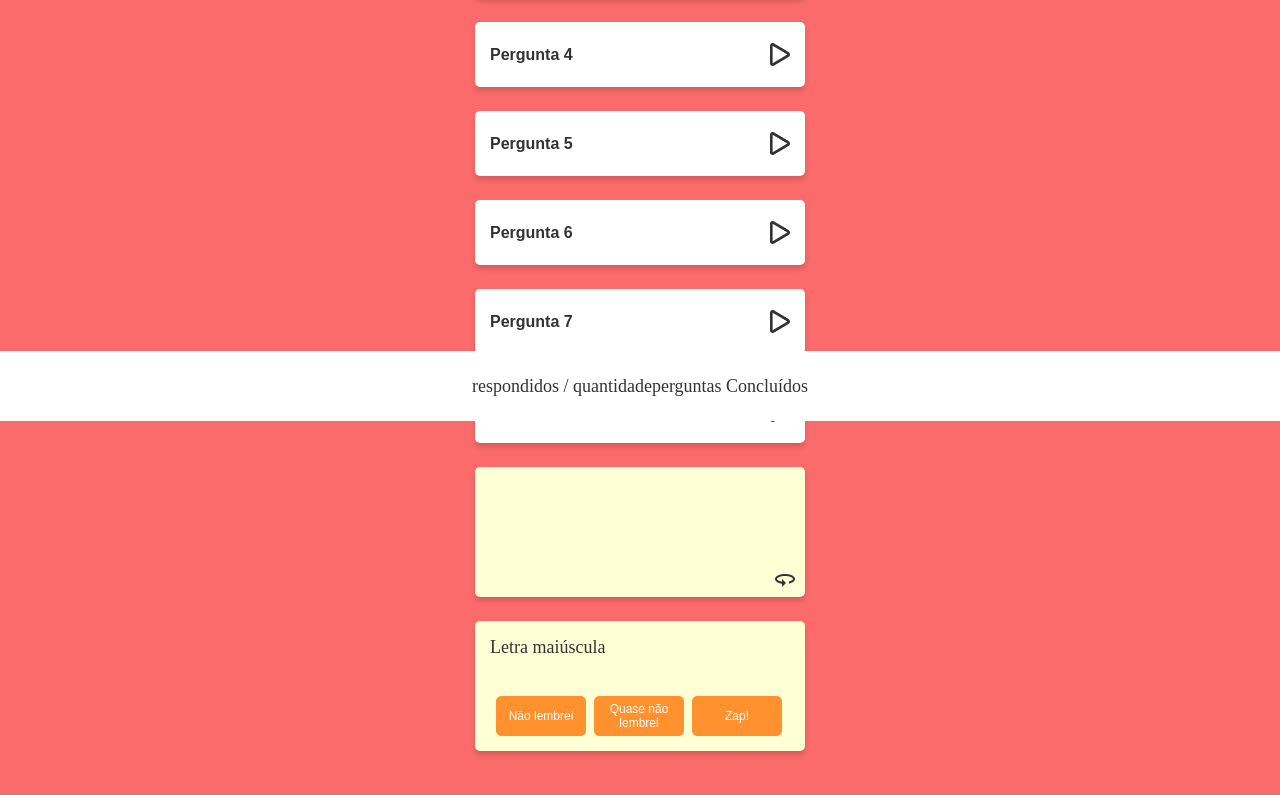
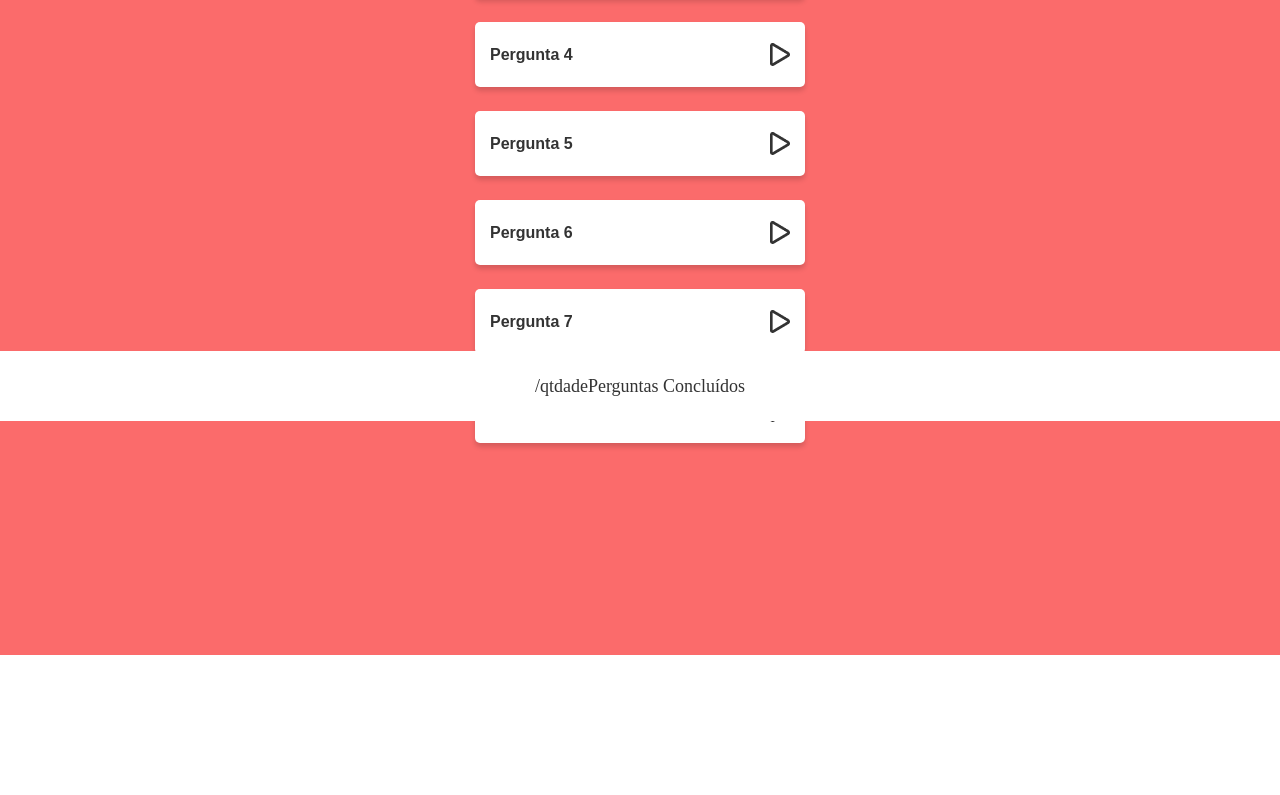
Before and after one commit to rirum/projeto9-zaprecall, a React (Create React App) app: page / in a window 1280 px wide. Shown: the part 379-1174 px from the top of the page. After the commit the page ends 1034 px from the top, so only its background shows below. Built offline with nearby package versions, Linux system fonts and the light colour scheme; a web font is replaced by a local one.

Commit message:
perguntas

```diff
--- a/src/components/Card.js
+++ b/src/components/Card.js
@@ -1,12 +1,24 @@
 import styled from "styled-components";
-import setaVirar from "../assets/seta_virar.png"
-import setaPlay from "../assets/seta_play.png"
+import React from "react";
+import setaVirar from "../assets/seta_virar.png";
+import setaPlay from "../assets/seta_play.png";
 import perguntas from "../perguntas";
-import React from "react";
 
 
 
-export default function PerguntaAberta(){
+
+export default function Card({statusJogo,respondidos, setRespondidos,cartaAberta, setCartaAberta}){
+
+
+
+ function abreCartao(carta){
+
+   const cartas = [cartaAberta, perguntas.question]
+   setCartaAberta(cartas);
+   console.log(cartas);
+
+    }
+
 
     return (
        <>
@@ -14,15 +26,17 @@ export default function PerguntaAberta(){
             {perguntas.map ((pergunta) => (
             <StyledPerguntaFechada>
             <p>Pergunta {pergunta.id}</p>
-            <img src={setaPlay} alt="seta"/>
+            <img src={setaPlay} onClick={()=>abreCartao()} alt="seta"/>
             </StyledPerguntaFechada>
             ))}
+            {perguntas.map((pergunta) =>(
+            <StyledPerguntaAberta
 
-            <StyledPerguntaAberta>
-            <p></p>
+            >
+            <p>{pergunta.question}</p>
             <img src={setaVirar}/>
             </StyledPerguntaAberta>
-
+          ))}
             <StyledPerguntaAberta>
             <p>Letra maiúscula</p>
             <StyledBotoes>
@@ -58,12 +72,7 @@ margin-left: 6px;
       align-items: center;
       justify-content: center;
       text-align: center;
-      /* Você vai precisar trocar a cor dos botões e alguns textos!
-      VERDE = "#2FBE34"
-      AMARELO = "#FF922E"
-      VERMELHO = "#FF3030"
-      CINZA = "#333333"
-    */
+
     }
 `
 
@@ -82,7 +91,8 @@ const StyledPerguntaAberta = styled.div`
   line-height: 22px;
   color: #333333;
   position: relative;
-  display: flex;
+  display: ${props => (props.clicked ? 'flex' : 'none')};
+
   flex-direction: column;
   justify-content: space-between;
      img{
--- a/src/components/Footer.js
+++ b/src/components/Footer.js
@@ -1,10 +1,10 @@
 import styled from "styled-components";
 import React from "react";
 
-export default function Footer(){
+export default function Footer({respondidos}){
     return(
        <StyledFooter>
-        <p>respondidos / quantidadeperguntas Concluídos</p>
+        <p>{respondidos}/qtdadePerguntas Concluídos</p>
        </StyledFooter>
     );
 }
--- a/src/components/ZapRecall.js
+++ b/src/components/ZapRecall.js
@@ -8,7 +8,24 @@ import React from "react";
 
 
 
-export default function ZapRecall() {
+export default function ZapRecall(props) {
+
+    const [respondidos, setRespondidos] = React.useState([]);
+    const [cartaAberta, setCartaAberta] = React.useState([]);
+    const [mostrarCarta, setMostrarCarta] = React.useState(false);
+
+
+      /* Você vai precisar trocar a cor dos botões e alguns textos!
+      const VERDE = "#2FBE34"
+      const AMARELO = "#FF922E"
+      const VERMELHO = "#FF3030"
+      const CINZA = "#333333"
+    */
+    // function contagemRespostas(){
+    //     const novaResposta = respostas + 1
+    //     setRespondidos(novaResposta)
+    //     console.log(novaResposta)
+    // }
 
     return (
 
```
